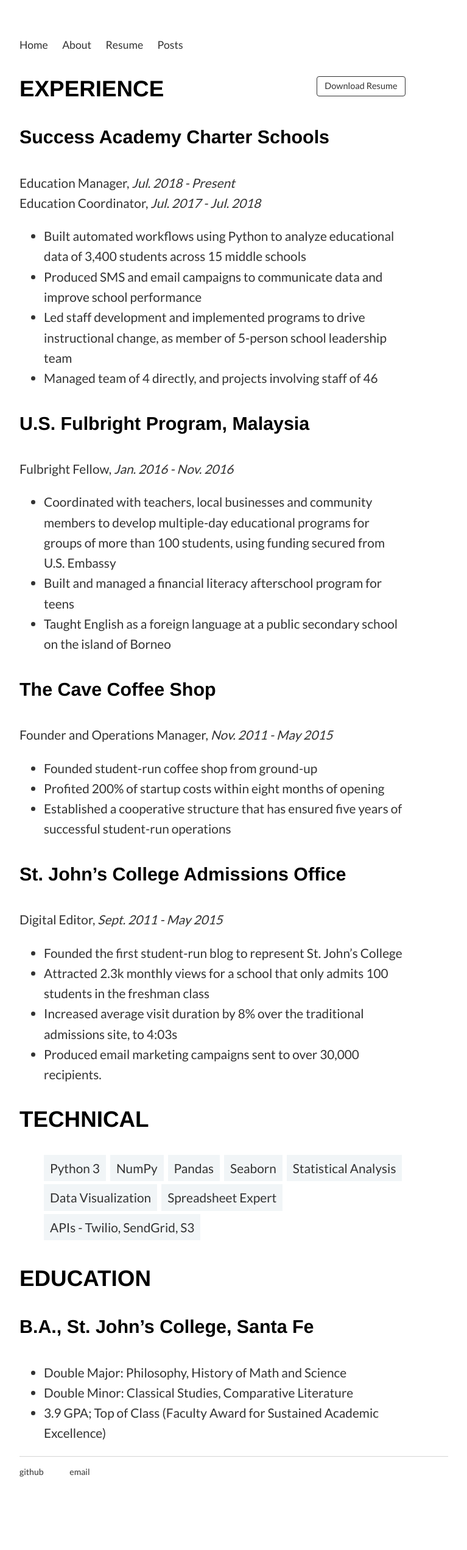
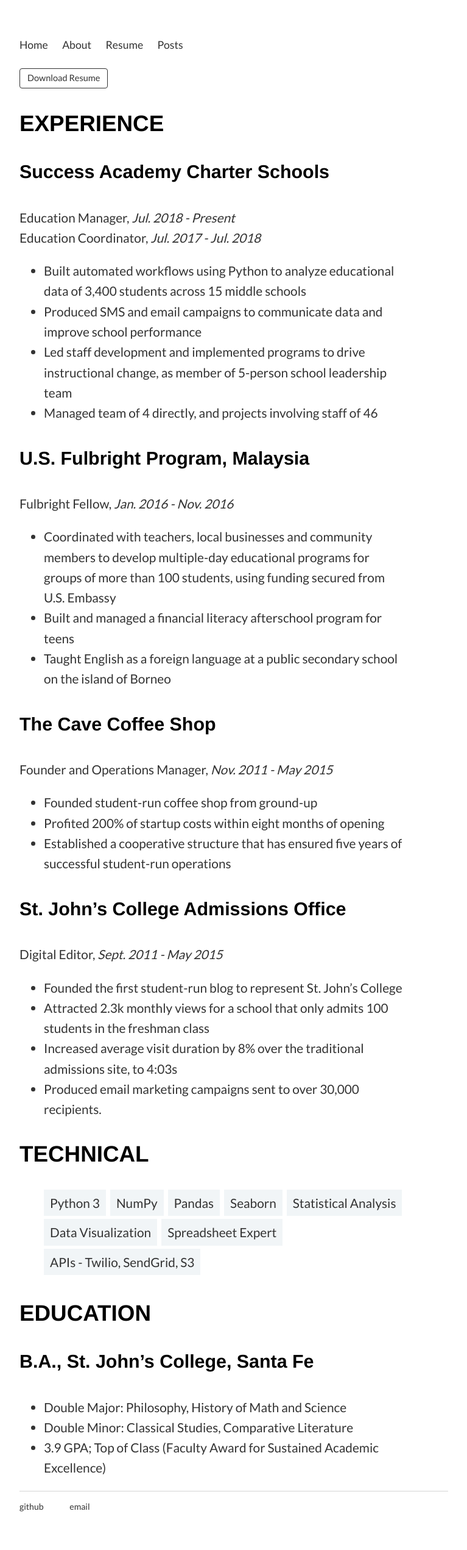
Before and after one commit to andrewjoelpeters/andrewjoelpeters.github.io, a Jekyll site: the page built from resume/index.md, in a window 1280 px wide. Shown: the whole page at 61% size, without its empty margins (256-1023 px from the left). Built offline with Jekyll 4.4.1, drawn with Linux system fonts in a browser that asks for light colours; before the commit the page ends 2485 px from its top, so only the background shows below that.

Commit message:
adjust download button for mobile

```diff
--- a/resume/index.md
+++ b/resume/index.md
@@ -4,7 +4,7 @@
 custom_css: cv
 ---
 
-<a href="/assets/files/Peters-Resume.pdf" class="btn pull-right" title="Download Resume as PDF">Download Resume</a>
+<a href="/assets/files/Peters-Resume.pdf" class="btn" title="Download Resume as PDF">Download Resume</a>
 
 ### EXPERIENCE
 #### Success Academy Charter Schools
```
Also changed, not shown: assets/css/download.css (+4 -4 lines).
